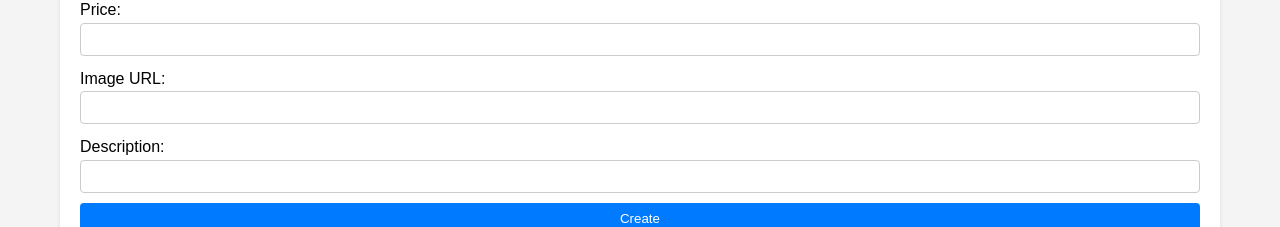
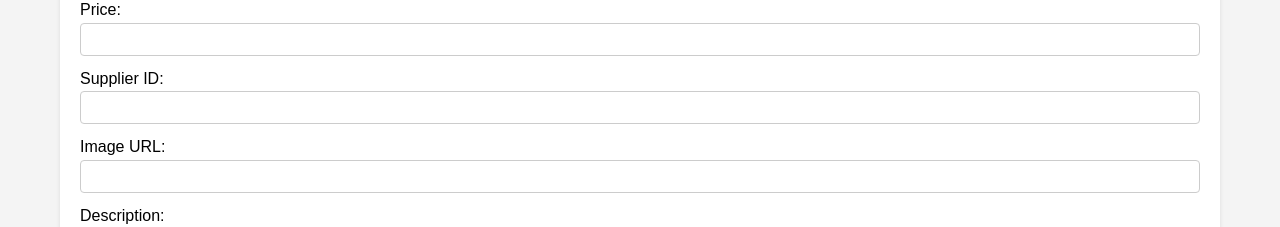
Before and after one commit to Jai-Dhiman/mini-capstone-frontend, a React (Vite) app: page / in a window 1280 px wide. Shown: the part 263-490 px from the top of the page. Built offline with nearby package versions, Linux system fonts and the light colour scheme; no server answers.

Commit message:
added supplier to product

```diff
--- a/src/ProductIndex.jsx
+++ b/src/ProductIndex.jsx
@@ -8,6 +8,7 @@ export function ProductIndex({ products, onShow }) {
             <h2>{product.name}</h2>
             <img src={product.image_url} />
             <p>Price: ${product.price}</p>
+            <p>Supplier: {product.supplier.name}</p>
             <p>Description: {product.description}</p>
             <button onClick={() => onShow(product)}>More info</button>
           </div>
--- a/src/ProductNew.jsx
+++ b/src/ProductNew.jsx
@@ -18,6 +18,10 @@ export function ProductNew({ onCreate }) {
           <input id="price" name="price" type="text" />
         </div>
         <div>
+          <label htmlFor="supplier_id">Supplier ID:</label>
+          <input id="supplier_id" name="supplier_id" type="text" />
+        </div>
+        <div>
           <label htmlFor="image_url">Image URL:</label>
           <input id="image_url" name="image_url" type="text" />
         </div>
--- a/src/ProductShow.jsx
+++ b/src/ProductShow.jsx
@@ -11,6 +11,7 @@ export function ProductShow({ product, onUpdate, onDestroy }) {
       <h2>{product.name}</h2>
       <img src={product.image_url} alt={product.name} />
       <p>Price: ${product.price}</p>
+      <p>Supplier: {product.supplier.name}</p>
       <p>Description: {product.description}</p>
       <form onSubmit={handleSubmit}>
         <div>
@@ -22,8 +23,12 @@ export function ProductShow({ product, onUpdate, onDestroy }) {
           <input id="image_url" defaultValue={product.image_url} name="image_url" type="text" />
         </div>
         <div>
-          <label htmlFor="price">Price:</label>
+          <label htmlFor="psupplier">Price:</label>
           <input id="price" defaultValue={product.price} name="price" type="text" />
+        </div>
+        <div>
+          <label htmlFor="supplier_id">Supplier ID:</label>
+          <input id="supplier_id" defaultValue={product.supplier?.id || ""} name="supplier_id" type="text" />
         </div>
         <div>
           <label htmlFor="description">Description:</label>
```
